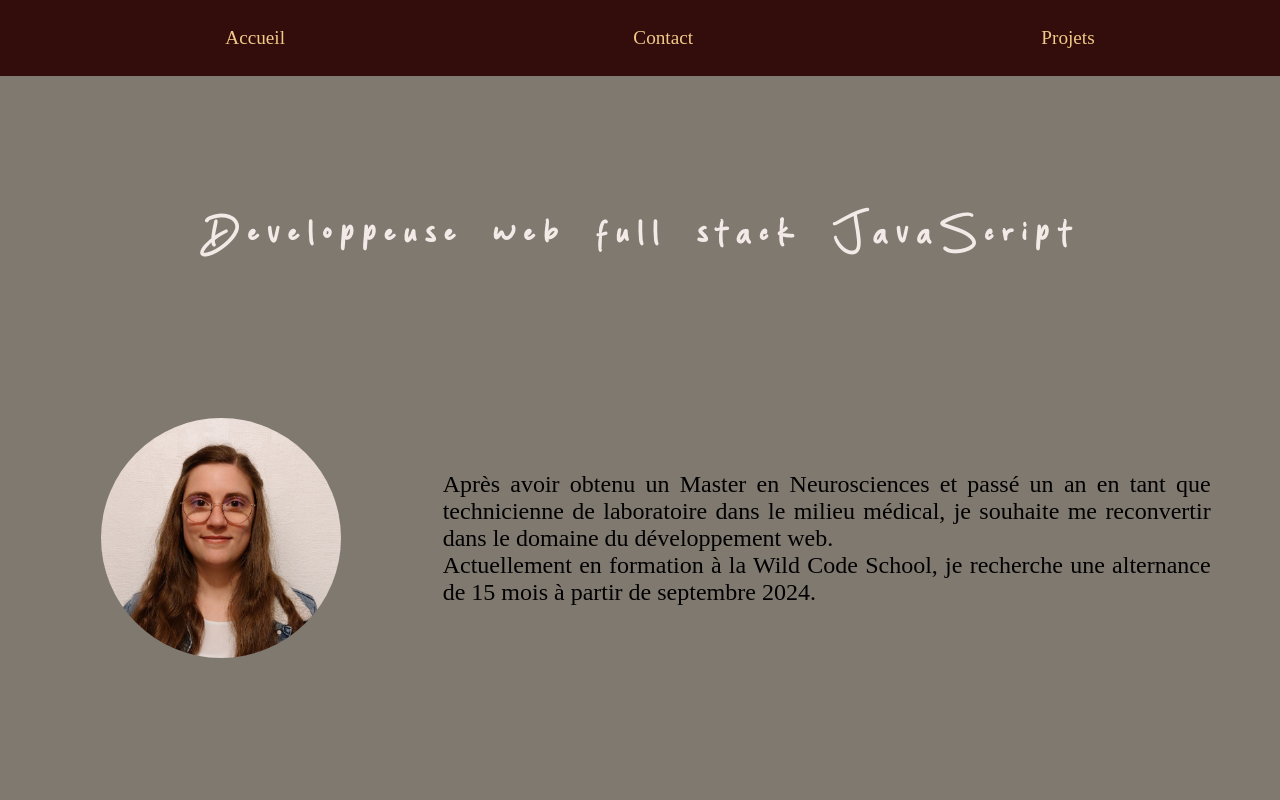
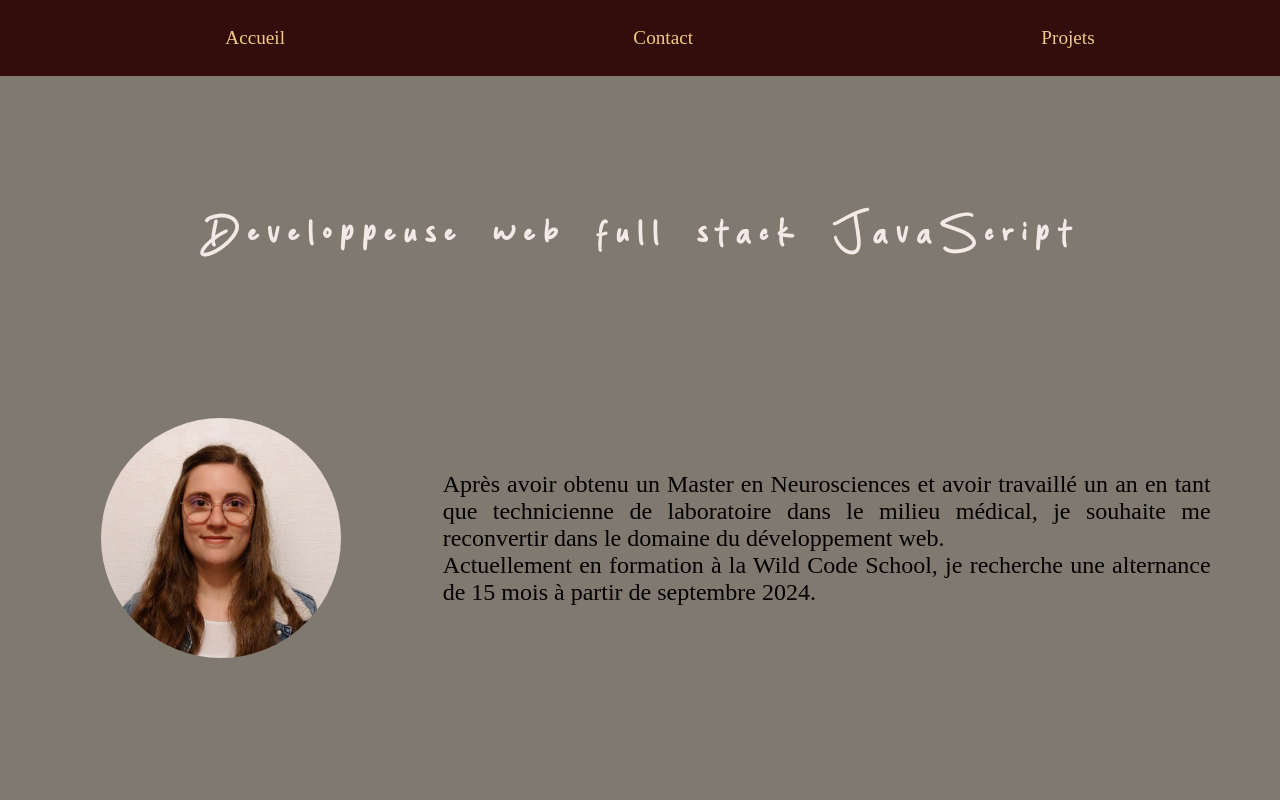
Before and after one commit to Lauryn333/Portfolio-React, a React (Vite) app: page / in a window 1280 px wide. Shown: the top 800 px of the page. Built offline with nearby package versions, Linux system fonts and the light colour scheme.

Commit message:
Modif le paragraphe de présentation

```diff
--- a/src/pages/HomePage.jsx
+++ b/src/pages/HomePage.jsx
@@ -11,9 +11,9 @@ function HomePage() {
       <div className="first-div-home">
         <img className="photo-Lauryn" src={Lauryn} alt="photo-Lauryn" />
         <p>
-          Après avoir obtenu un Master en Neurosciences et passé un an en tant
-          que technicienne de laboratoire dans le milieu médical, je souhaite me
-          reconvertir dans le domaine du développement web.
+          Après avoir obtenu un Master en Neurosciences et avoir travaillé un an
+          en tant que technicienne de laboratoire dans le milieu médical, je
+          souhaite me reconvertir dans le domaine du développement web.
           <br />
           Actuellement en formation à la Wild Code School, je recherche une
           alternance de 15 mois à partir de septembre 2024.
```
